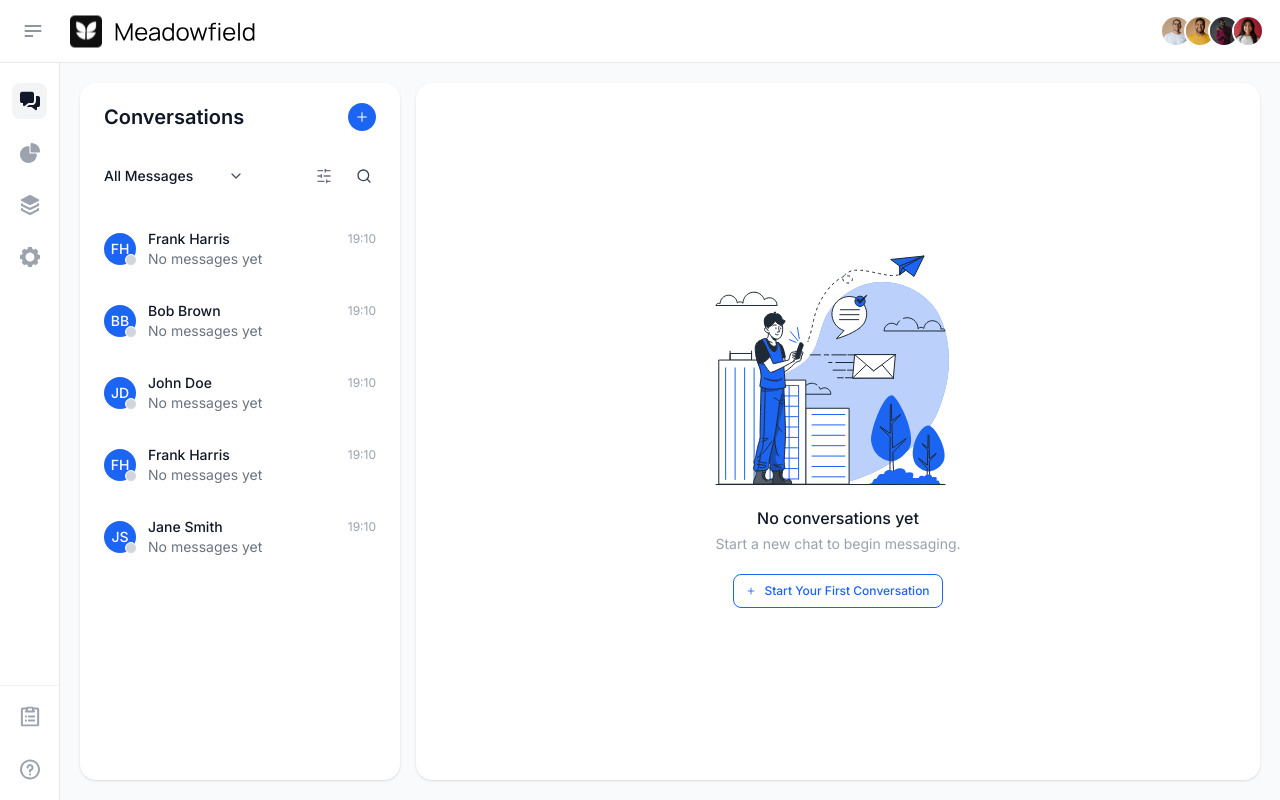
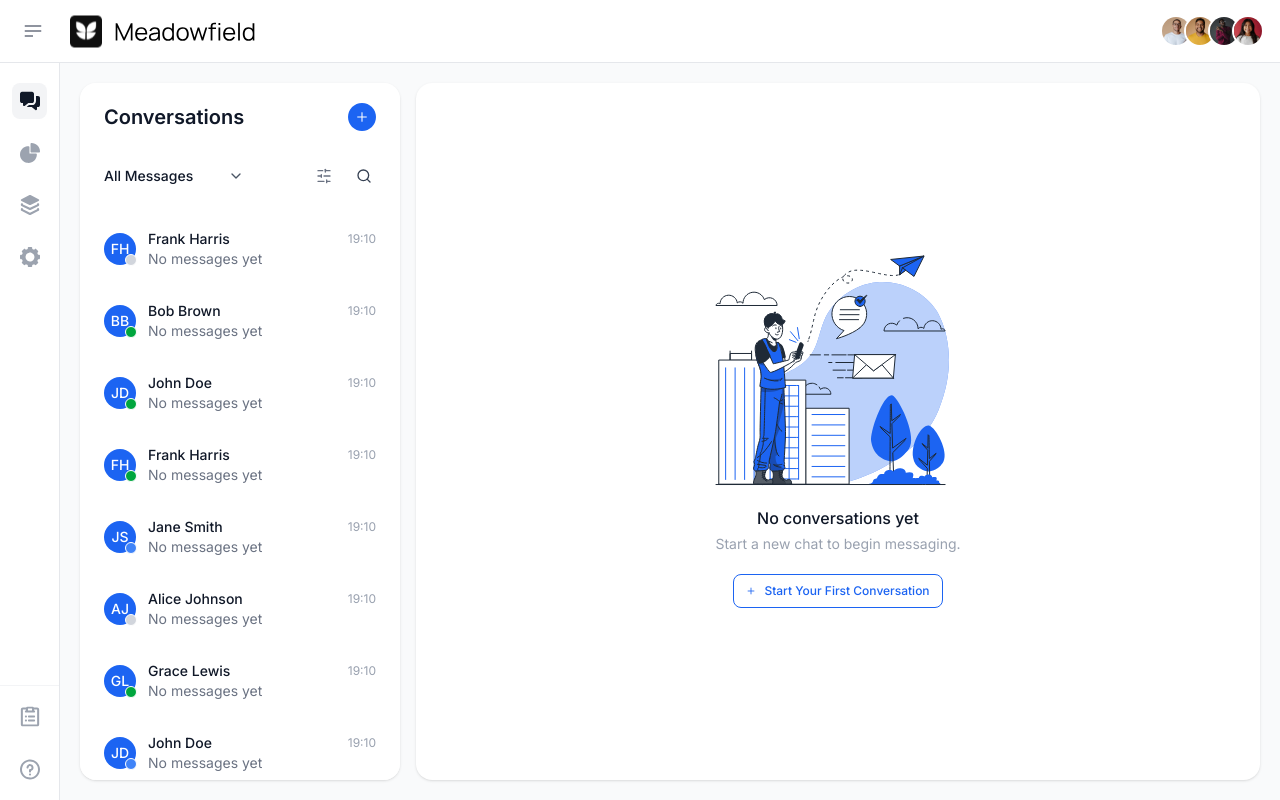
Before and after one commit to asif-zulfiqar/arnio-saas, a Next.js app: page / in a window 1280 px wide. Built offline with nearby package versions, Linux system fonts and the light colour scheme.

Commit message:
fix: device type shows on hover

```diff
--- a/components/conversations/ConversationBox.jsx
+++ b/components/conversations/ConversationBox.jsx
@@ -9,6 +9,7 @@ import { Plus } from "lucide-react";
 import Image from "next/image";
 import { useEffect, useRef, useState } from "react";
 import ButtonWithTooltip, { Dropdown } from "./ButtonWithTooltip";
+import { ArrowDown } from "@/app/assets/svgs/icons";
 
 const ConversationBox = ({ onStartConversation }) => {
   const [isDropdownOpen, setDropdownOpen] = useState(false);
@@ -137,14 +138,25 @@ const ConversationBox = ({ onStartConversation }) => {
               {getInitials(activeConversation.name)}
             </span>
             <div
-              className={`absolute -bottom-[1px] -right-[1px] size-3 rounded-full border-[1.5px] border-white ${
+              className={`absolute -bottom-[1px] -right-[1px] size-3 rounded-full border-[1.5px] border-white group cursor-pointer ${
                 activeConversation.deviceType === "andriod"
                   ? "bg-green-600"
                   : activeConversation.deviceType === "apple"
                   ? "bg-[#3F83F8]"
                   : "bg-gray-300"
               }`}
-            ></div>
+            >
+              <span className="absolute top-[calc(100%+8px)] left-1/2 transform -translate-x-1/2 opacity-0 translate-y-1 pointer-events-none group-hover:opacity-100 group-hover:translate-y-0 bg-gray-800 text-white text-sm p-4 rounded-sm z-20 transition-all duration-300 ease-in-out text-nowrap capitalize">
+                {activeConversation.deviceType === "andriod"
+                  ? "Android"
+                  : activeConversation.deviceType === "apple"
+                  ? "Apple"
+                  : "Unknown"}
+                <span className="absolute -top-2 left-1/2 transform -translate-x-1/2">
+                  <ArrowDown />
+                </span>
+              </span>
+            </div>
           </div>
           <div>
             <h3 className="font-medium text-base text-gray-900">
--- a/components/conversations/ConversationsList.jsx
+++ b/components/conversations/ConversationsList.jsx
@@ -2,6 +2,7 @@ import { useConversationStore } from "@/store/conversation/conversationStore";
 import { getInitials } from "@/utils/utils";
 import { formatDistanceToNow } from "date-fns";
 import Spinner from "../global/small/Spinner";
+import { ArrowDown } from "@/app/assets/svgs/icons";
 
 const ConversationsList = ({ isLoading }) => {
   const {
@@ -69,14 +70,25 @@ const ConversationsList = ({ isLoading }) => {
                 {getInitials(conversation.name)}
               </span>
               <div
-                className={`absolute -bottom-[1px] -right-[1px] size-3 rounded-full border-[1.5px] border-white ${
+                className={`absolute -bottom-[1px] -right-[1px] size-3 rounded-full border-[1.5px] border-white group ${
                   conversation.deviceType === "andriod"
                     ? "bg-green-600"
                     : conversation.deviceType === "apple"
                     ? "bg-[#3F83F8]"
                     : "bg-gray-300"
                 }`}
-              ></div>
+              >
+                <span className="absolute top-[calc(100%+8px)] left-1/2 transform -translate-x-1/2 opacity-0 translate-y-1 pointer-events-none group-hover:opacity-100 group-hover:translate-y-0 bg-gray-800 text-white text-sm p-4 rounded-sm z-20 transition-all duration-300 ease-in-out text-nowrap capitalize">
+                  {conversation.deviceType === "andriod"
+                    ? "Android"
+                    : conversation.deviceType === "apple"
+                    ? "Apple"
+                    : "Unknown"}
+                  <span className="absolute -top-2 left-1/2 transform -translate-x-1/2">
+                    <ArrowDown />
+                  </span>
+                </span>
+              </div>
             </div>
 
             {/* Content */}
--- a/data/data.js
+++ b/data/data.js
@@ -42,6 +42,11 @@ const generateDummyConversations = (num) => {
   const getRandomPhoneNumber = () =>
     phoneNumbers[Math.floor(Math.random() * phoneNumbers.length)];
 
+  const getRandomDeviceType = () => {
+    const types = ["andriod", "apple", "unknown"];
+    return types[Math.floor(Math.random() * types.length)];
+  };
+
   const conversations = [];
 
   for (let i = 0; i < num; i++) {
@@ -52,7 +57,7 @@ const generateDummyConversations = (num) => {
     const lastMessageTime = new Date();
     const isTyping = false;
     const unreadCount = 0;
-    const status = "offline";
+    const deviceType = getRandomDeviceType();
     const messages = [];
 
     const conversation = {
@@ -64,7 +69,7 @@ const generateDummyConversations = (num) => {
       messages,
       isTyping,
       unreadCount,
-      status,
+      deviceType,
     };
 
     conversations.push(conversation);
--- a/store/conversation/conversationStore.js
+++ b/store/conversation/conversationStore.js
@@ -3,7 +3,7 @@ import { generateDummyConversations } from "@/data/data";
 const { create } = require("zustand");
 
 const useConversationStore = create((set, get) => ({
-  conversations: generateDummyConversations(5),
+  conversations: generateDummyConversations(10),
   activeConversationId: null,
   searchTerm: "",
 
```
